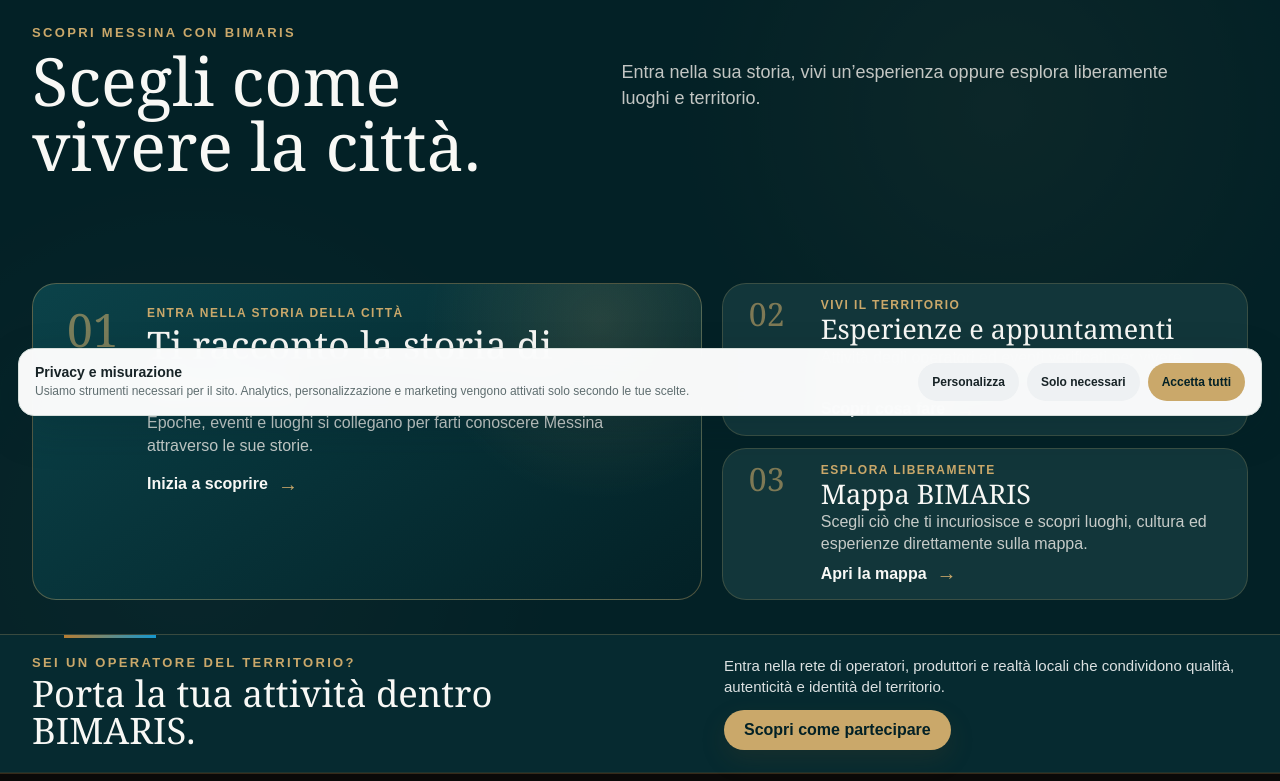
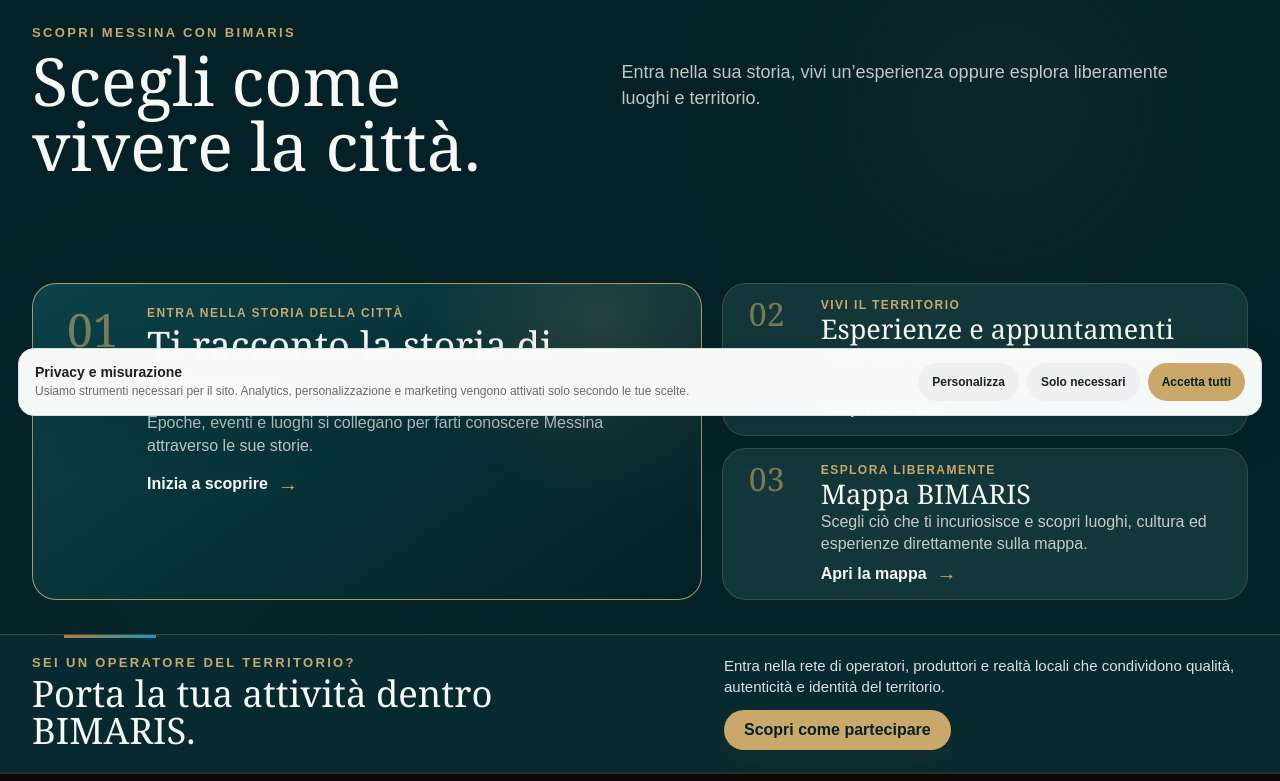
Before and after one commit to giovannibrunetto/bimaris-platform, a Next.js app in the folder apps/web/: page / in a window 1280 px wide. Shown: the part 368-1149 px from the top of the page. Built offline with nearby package versions, Linux system fonts and the light colour scheme; no server answers.

Commit message:
style(home): strengthen the story card gold border

```diff
--- a/apps/web/app/home-journey-v2.css
+++ b/apps/web/app/home-journey-v2.css
@@ -1,6 +1,6 @@
 .home-journey-paths-v2{display:grid;gap:20px}
 .home-journey-paths-v2 .home-journey-path{margin:0!important;transform:none!important;background:#12363a!important}
-.home-journey-paths-v2 .home-journey-story{background:var(--bimaris-story-card-background)!important;border-color:var(--bimaris-story-card-border)}
+.home-journey-paths-v2 .home-journey-story{background:var(--bimaris-story-card-background)!important;border-color:rgba(202,168,106,.85)}
 .home-journey-secondary{display:grid;gap:20px}
 .home-journey-paths-v2 .home-journey-experiences,.home-journey-paths-v2 .home-journey-map{background:#12363a!important}
 .home-journey-paths-v2 .home-journey-path:hover{transform:translateY(-4px)!important}
```
